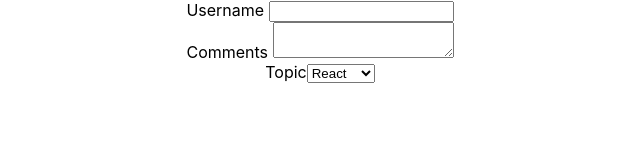
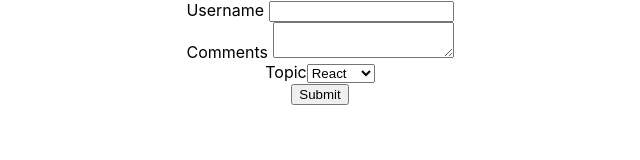
Before and after one commit to MarioTiara/React-Study, a React (Create React App) app: page / in a window 1280 px wide. Shown: the top 160 px of the page, without its empty margins (320-960 px from the left). Built offline with nearby package versions, Linux system fonts and the light colour scheme.

Commit message:
[21- basic form handling] Example-> onsubmit eventhandler

```diff
--- a/src/components/Form.js
+++ b/src/components/Form.js
@@ -28,9 +28,12 @@
          topic:event.target.value
       })
    }
+   handleSubmit=(event)=>{
+      alert(`${this.state.username}, ${this.state.comment}, ${this.state.topic}`)
+   }
    render() {
       return (
-         <form>
+         <form onSubmit={this.handleSubmit}>
             <div>
                <label>Username </label>
                <input type='text' value={this.state.username} onChange={this.handleUsernameChange} />
@@ -47,6 +50,7 @@
                   <option value='vue'>Vue</option>
                </select>
             </div>
+            <button type='submit'>Submit</button>
          </form>
 
       )
```
